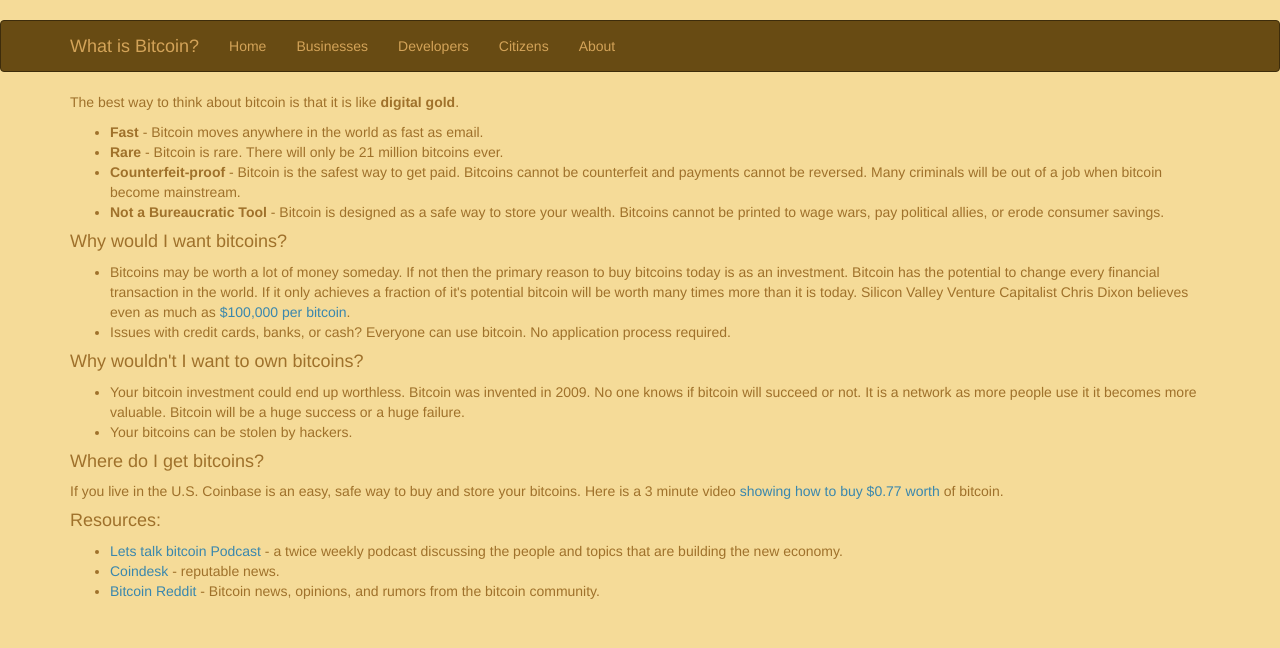
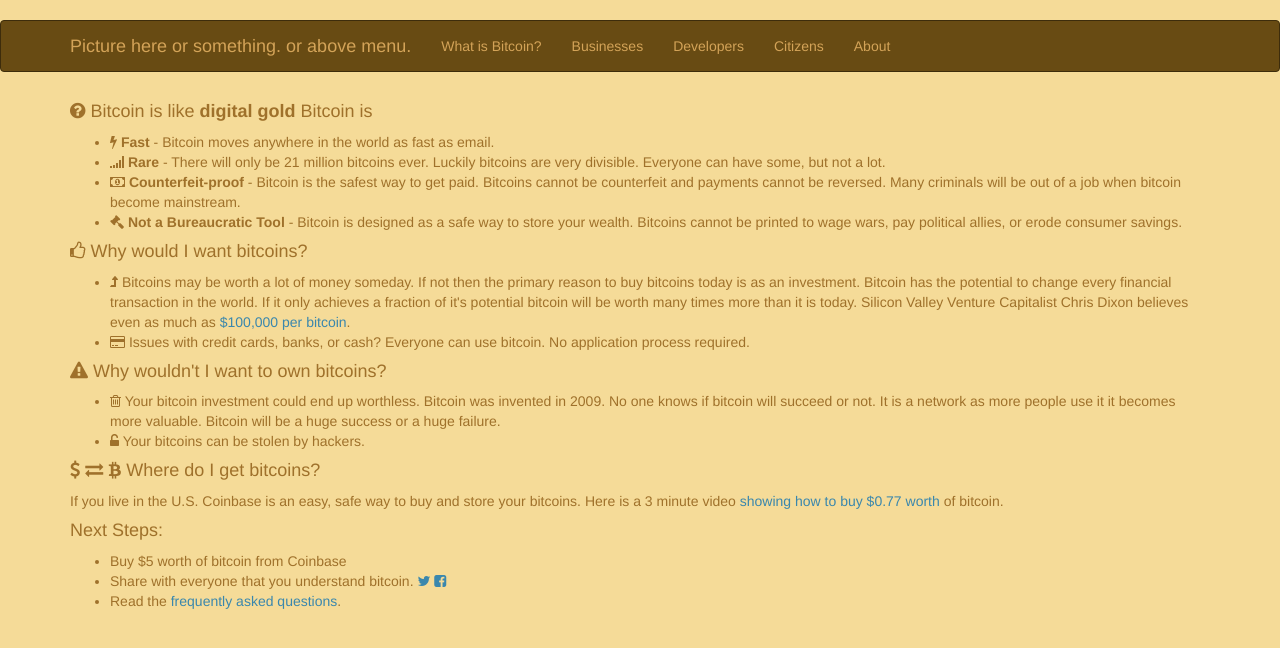
Before and after one commit to davidsilvasmith/sowhatsbitcoin.com, a Jekyll site: the page built from for-citizens/index.html, in a window 1280 px wide. Shown: the top 648 px of the page. Built offline with Jekyll 4.4.1, drawn with Linux system fonts in a browser that asks for light colours; nearby versions of some CDN libraries; Markdown is read by kramdown in place of the engine named in the settings.

Commit message:
massive updates on citizens

```diff
--- a/_config.yml
+++ b/_config.yml
@@ -5,3 +5,10 @@
 exclude:  [CNAME, Gemfile, Gemfile.lock]
 
 relative_permalinks: false
+
+defaults:
+  -
+    scope:
+      path: "" # empty string for all files
+    values:
+      layout: "default"
--- a/_layouts/default.html
+++ b/_layouts/default.html
@@ -30,11 +30,11 @@
                     <span class="icon-bar"></span>
                     <span class="icon-bar"></span>
                 </button>
-                <a class="navbar-brand" href="/">What is Bitcoin?</a>
+                <a class="navbar-brand" href="/">Picture here or something. or above menu.</a>
             </div>
             <div class="navbar-collapse collapse">
                 <ul id="navList" class="nav navbar-nav">
-                    <li><a href="/">Home</a></li>
+                    <li><a href="/">What is Bitcoin?</a></li>
                     <li><a href="/for-businesses/">Businesses</a></li>
                     <li><a href="/for-developers/">Developers</a></li>
                     <li><a href="/for-citizens/">Citizens</a></li>
--- a/for-businesses/index.html
+++ b/for-businesses/index.html
@@ -9,7 +9,7 @@
 <p>
     Bitcoin is the fastest most convenient way to get paid. It is also one of the fasteest and cheapest ways to receive U.S. dollars.
     <ul>
-    	<li>Safely accept payment from anyone in the world. (no chargebacks)</li>
+    	<li><i class="fa fa-shield"></i> Safely accept payment from anyone in the world. (no chargebacks)</li>
     	<li>Integrations are much easier than any other type of payment.</li>
     	<li>Payments have no fees attached.</li>
     	<li><a href="https://bitpay.com/start">Bitpay</a> eliminates volatility risk and lets you settle in cash.</li>
--- a/for-citizens/index.html
+++ b/for-citizens/index.html
@@ -4,33 +4,33 @@
 permalink: /for-citizens/
 ---
 
-<p>The best way to think about bitcoin is that it is like <strong>digital gold</strong>.</p>
+<h4><i class="fa fa-question-circle"></i> Bitcoin is like <strong>digital gold</strong> Bitcoin is</h4>
 	<ul>
 
-	<li><strong>Fast</strong> - Bitcoin moves anywhere in the world as fast as email.</li>
-	<li><strong>Rare</strong> - Bitcoin is rare. There will only be 21 million bitcoins ever.</li>
-	<li><strong>Counterfeit-proof</strong> - Bitcoin is the safest way to get paid. Bitcoins cannot be counterfeit and payments cannot be reversed. Many criminals will be out of a job when bitcoin become mainstream.</li>
-	<li><strong>Not a Bureaucratic Tool</strong> - Bitcoin is designed as a safe way to store your wealth. Bitcoins cannot be printed to wage wars, pay political allies, or erode consumer savings. </li>
+	<li><i class="fa fa-bolt"></i> <strong>Fast</strong> - Bitcoin moves anywhere in the world as fast as email.</li>
+	<li><i class="fa fa-signal"></i>  <strong>Rare</strong> - There will only be 21 million bitcoins ever. Luckily bitcoins are very divisible. Everyone can have some, but not a lot.</li>
+	<li><i class="fa fa-money"></i> <strong>Counterfeit-proof</strong> - Bitcoin is the safest way to get paid. Bitcoins cannot be counterfeit and payments cannot be reversed. Many criminals will be out of a job when bitcoin become mainstream.</li>
+	<li><i class="fa fa-gavel"></i> <strong>Not a Bureaucratic Tool</strong> - Bitcoin is designed as a safe way to store your wealth. Bitcoins cannot be printed to wage wars, pay political allies, or erode consumer savings. </li>
 	</ul>
 <p></p>
-<h4>Why would I want bitcoins?</h4>
+<h4><i class="fa fa-thumbs-o-up"></i> Why would I want bitcoins?</h4>
 <ul>
-	<li>Bitcoins may be worth a lot of money someday.  If not then the primary reason to buy bitcoins today is as an investment. Bitcoin has the potential to change every financial transaction in the world. If it only achieves a fraction of it's potential bitcoin will be worth many times more than it is today. Silicon Valley Venture Capitalist Chris Dixon believes even as much as <a href="http://www.wired.com/2014/01/chrisdixon/">$100,000 per bitcoin</a>.</li>
-	<li>Issues with credit cards, banks, or cash? Everyone can use bitcoin. No application process required.</li>
+	<li><i class="fa fa-level-up"></i> Bitcoins may be worth a lot of money someday.  If not then the primary reason to buy bitcoins today is as an investment. Bitcoin has the potential to change every financial transaction in the world. If it only achieves a fraction of it's potential bitcoin will be worth many times more than it is today. Silicon Valley Venture Capitalist Chris Dixon believes even as much as <a href="http://www.wired.com/2014/01/chrisdixon/">$100,000 per bitcoin</a>.</li>
+	<li><i class="fa fa-credit-card"></i> Issues with credit cards, banks, or cash? Everyone can use bitcoin. No application process required.</li>
 </ul>
 
-	<h4>Why wouldn't I want to own bitcoins?</h4>
+	<h4><i class="fa fa-exclamation-triangle"></i> Why wouldn't I want to own bitcoins?</h4>
 	<ul>
-		<li>Your bitcoin investment could end up worthless. Bitcoin was invented in 2009. No one knows if bitcoin will succeed or not. It is a network as more people use it it becomes more valuable. Bitcoin will be a huge success or a huge failure.</li>
-		<li>Your bitcoins can be stolen by hackers.</li>
+		<li><i class="fa fa-trash-o"></i> Your bitcoin investment could end up worthless. Bitcoin was invented in 2009. No one knows if bitcoin will succeed or not. It is a network as more people use it it becomes more valuable. Bitcoin will be a huge success or a huge failure.</li>
+		<li><i class="fa fa-unlock-alt"></i> Your bitcoins can be stolen by hackers.</li>
 	</ul>
-<h4>Where do I get bitcoins?</h4>
+<h4><i class="fa fa-usd"></i> <i class="fa fa-exchange"></i> <i class="fa fa-btc"></i> Where do I get bitcoins?</h4>
 	<p>If you live in the U.S. Coinbase is an easy, safe way to buy and store your bitcoins. Here is a 3 minute video <a href="https://www.youtube.com/watch?v=fAbWcpmeZXE" target="_blank" title="Opens in a new window">showing how to buy $0.77 worth</a> of bitcoin.
 	</p>
 
-<h4>Resources:</h4>
+<h4>Next Steps:</h4>
 <ul>
-	<li><a href="http://www.letstalkbitcoin.com" target="_blank">Lets talk bitcoin Podcast</a> - a twice weekly podcast discussing the people and topics that are building the new economy.</li>
-	<li><a href="http://www.coindesk.com/">Coindesk</a> - reputable news.</li>
-	<li><a href="http://www.reddit.com/r/Bitcoin/">Bitcoin Reddit</a> - Bitcoin news, opinions, and rumors from the bitcoin community.</li>
+	<li>Buy $5 worth of bitcoin from Coinbase</li>
+	<li>Share with everyone that you understand bitcoin. <a href="http://twitter.com/home?status=I+understand+bitcoin%21+Thanks+http%3A%2F%2Fwww.sowhatsbitcoin.com+and+%40davidsilvasmith"><i class="fa fa-twitter"></i></a> <a href="http://www.facebook.com/sharer.php?u=http://www.sowhatsbitcoin.com"><i class="fa fa-facebook-square"></i></a></li>
+	<li>Read the <a href="faq/">frequently asked questions</a>.</li>
 </ul>
```
Also changed, not shown: other parts of _layouts/default.html (+1 -3 lines), for-citizens/faq.html (added, +12 -0 lines).
